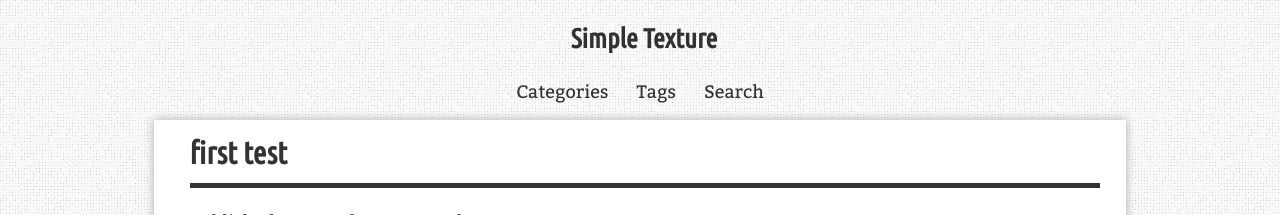
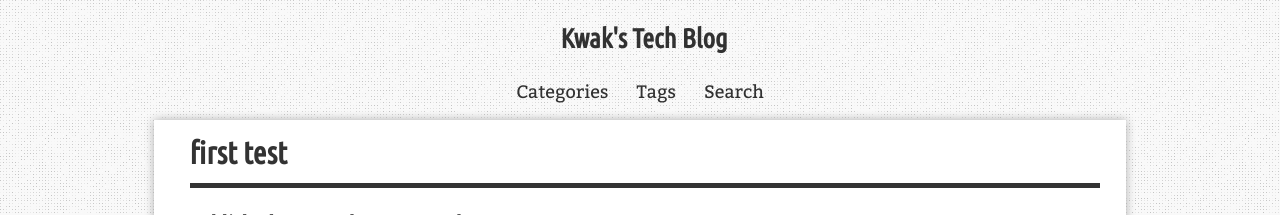
Before and after one commit to yizeng/jekyll-theme-simple-texture, a Jekyll site: the page built from _posts/2017-09-10-first-test.md, in a window 1280 px wide and 900 px high. Shown: the top 215 px of the window. Built offline with Jekyll 4.4.1, drawn with Linux system fonts in a browser that asks for light colours; nearby versions of some CDN libraries; comment, search, counter and statistics services are not loaded.

Commit message:
title test

```diff
--- a/_config.yml
+++ b/_config.yml
@@ -23,7 +23,7 @@ sass:
 # Site Data
 url: # the base hostname & protocol for your site, e.g. http://example.com
 baseurl: # the subpath of your site, e.g. /blog
-title: Simple Texture
+title: Kwak's Tech Blog
 description: "A gem-based responsive simple texture styled Jekyll theme."
 keywords: 'jekyll,theme,gem-based,blog'
 author:
--- a/_data/i18n.yml
+++ b/_data/i18n.yml
@@ -5,7 +5,7 @@ en: &en
   categories: 'Categories'
   close: 'Close'
   copyright: '<p><small>Theme <a href="https://github.com/yizeng/jekyll-theme-simple-texture" target="_blank">Simple Texture</a> developed by <a href="http://yizeng.me" target="_blank">Yi Zeng</a>, powered by <a href="https://jekyllrb.com/" target="_blank">Jekyll</a>.</small></p>'
-  enter_blog: 'Enter Blog'
+  enter_blog: 'Welcome Blog'
   last_updated: 'Last updated'
   menu: 'Menu'
   more: 'More'
--- a/_posts/2017-09-10-first-test.md
+++ b/_posts/2017-09-10-first-test.md
@@ -58,7 +58,7 @@ end
 
 ## Highlight with long lines
 
-{% highlight c# %}
+{% highlight java %}
 public class Hello {
     public static void Main() {
         Console.WriteLine("Lorem ipsum dolor sit amet, consectetur adipiscing elit, sed do eiusmod tempor incididunt ut labore et dolore magna aliqua. Ut enim ad minim veniam, quis nostrud exercitation ullamco laboris nisi ut aliquip ex ea commodo consequat. Duis aute irure dolor in reprehenderit in voluptate velit esse cillum dolore eu fugiat nulla pariatur. Excepteur sint occaecat cupidatat non proident, sunt in culpa qui officia deserunt mollit anim id est laborum.");
```
